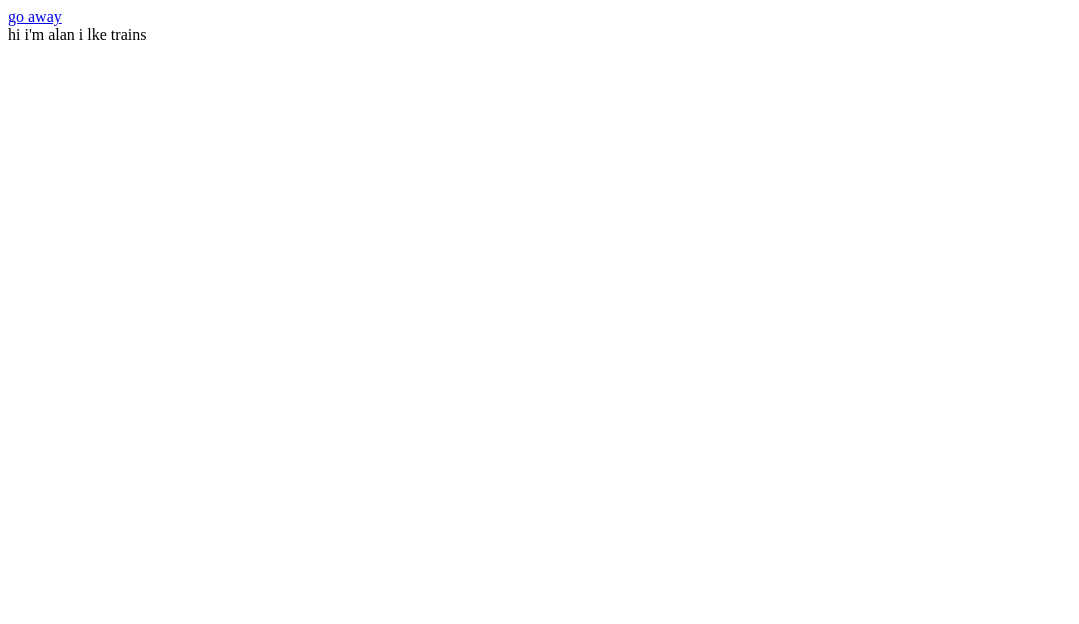
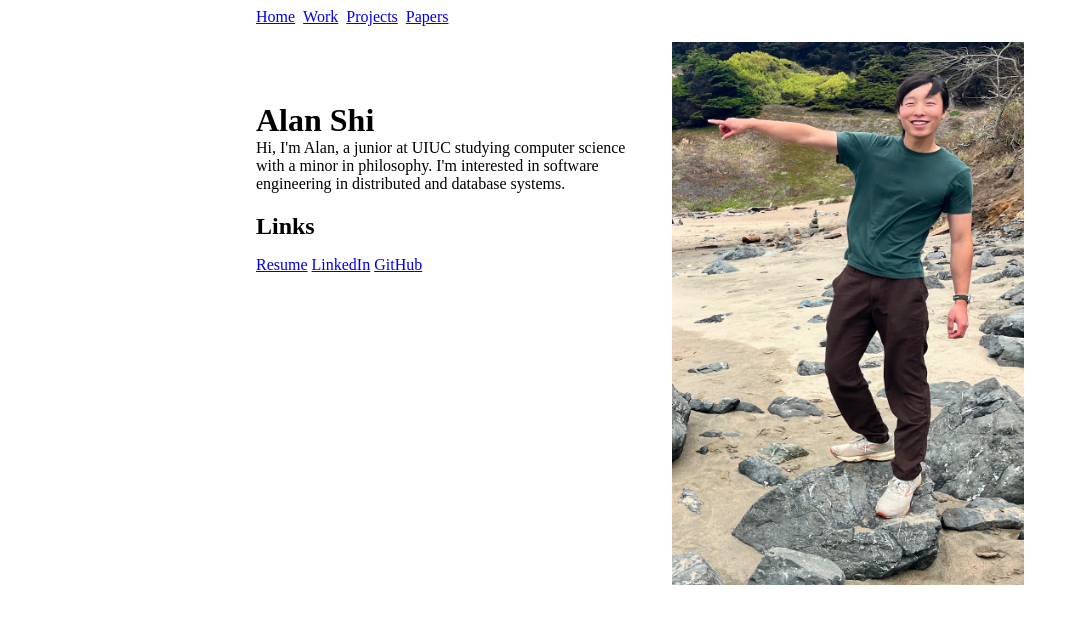
Before and after one commit to alankshi/alankshi.github.io, a plain HTML site: page index.html in a window 1280 px wide. Shown: the whole page, without its empty margins (0-1079 px from the left). Drawn offline with Linux system fonts and the light colour scheme.

Commit message:
Home, work, projects, and papers

```diff
--- a/index.html
+++ b/index.html
@@ -1,23 +1,50 @@
-<!DOCTYPE html>
+<!doctype html>
 <html lang="en">
     <head>
-  <meta charset="UTF-8">
-  <meta name="viewport" content="width=device-width, initial-scale=1.0">
-  <meta name="description" content="Alan Shi's personal website.">
+        <meta charset="UTF-8" />
+        <meta name="viewport" content="width=device-width, initial-scale=1.0" />
+        <meta name="description" content="Alan Shi's personal website." />
         <title>Alan Shi</title>
-  <link rel="icon" href="./favicon.ico" type="image/x-icon">
-  <link rel="stylesheet" href="./stylesheet.css">
+        <link rel="icon" href="./favicon.ico" type="image/x-icon" />
+        <link rel="stylesheet" href="./stylesheet.css" />
     </head>
     <body>
-
-  <header>
+        <header class="home-header">
             <nav>
-      <a href="other-page.html">go away</a>
+                <a href="index.html">Home</a>
+                <a href="work.html">Work</a>
+                <a href="projects.html">Projects</a>
+                <a href="papers.html">Papers</a>
             </nav>
         </header>
 
-  <main>
-      hi i'm alan i lke trains
+        <main class="home-intro">
+            <div class="home-intro__text">
+                <h1>Alan Shi</h1>
+                Hi, I'm Alan, a junior at UIUC studying computer science with a
+                minor in philosophy. I'm interested in software engineering in
+                distributed and database systems.
+
+                <h2>Links</h2>
+                <p>
+                    <a href="Alan_Shi_resume.pdf" target="_blank">Resume</a>
+                    <a
+                        href="https://www.linkedin.com/in/alankshi/"
+                        target="_blank"
+                        >LinkedIn</a
+                    >
+                    <a href="https://github.com/alankshi" target="_blank"
+                        >GitHub</a
+                    >
+                </p>
+            </div>
+            <img
+                class="home-intro__photo"
+                src="./me.jpg"
+                alt="Me pointing to the left."
+                width="828"
+                height="1278"
+            />
         </main>
     </body>
 </html>
--- a/stylesheet.css
+++ b/stylesheet.css
@@ -0,0 +1,44 @@
+h1, h2, h3, h4, h5, h6 {
+  padding-bottom: 0;
+  margin-bottom: 0;
+}
+
+.home-header,
+main {
+  max-width: 48rem;
+  margin-inline: auto;
+}
+
+.home-header nav {
+  display: flex;
+  flex-wrap: wrap;
+  gap: 0.5em;
+}
+
+main {
+  margin-block-start: 1rem;
+}
+
+main h1 {
+  margin-top: 0;
+}
+
+.home-intro {
+  --portrait-width: min(42vw, 22rem);
+  display: grid;
+  grid-template-columns: minmax(0, 1fr) var(--portrait-width);
+  align-items: start;
+  gap: clamp(0.5rem, 2.5vw, 1.5rem);
+}
+
+.home-intro__text {
+  justify-self: stretch;
+  /* The fingertip is about 22% of the photo's width down from the top. */
+  padding-top: max(0px, calc(var(--portrait-width) * 0.22 - 1.1rem));
+}
+
+.home-intro__photo {
+  display: block;
+  width: 100%;
+  height: auto;
+}
```
Also changed, not shown: other-page.html (deleted, +0 -16 lines), papers.html (added, +64 -0 lines), projects.html (added, +28 -0 lines), work.html (added, +74 -0 lines), me.jpg (added), 2 other files. Lines whose indentation alone changed are shown as unchanged.
